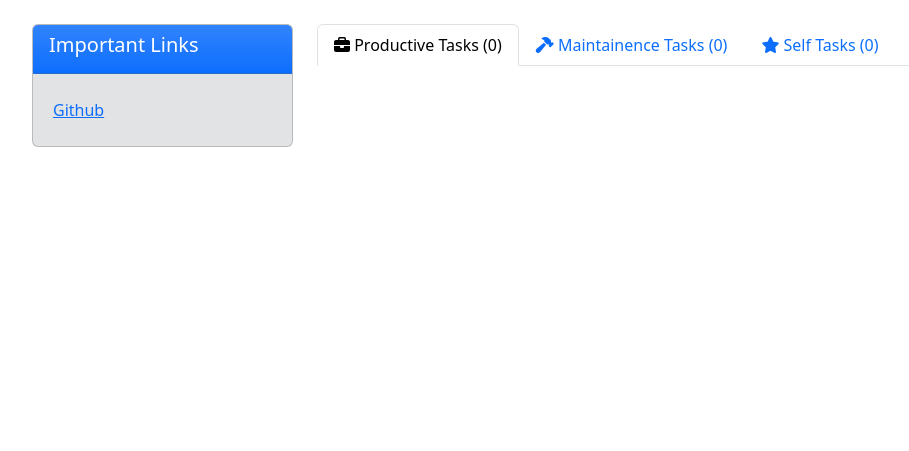
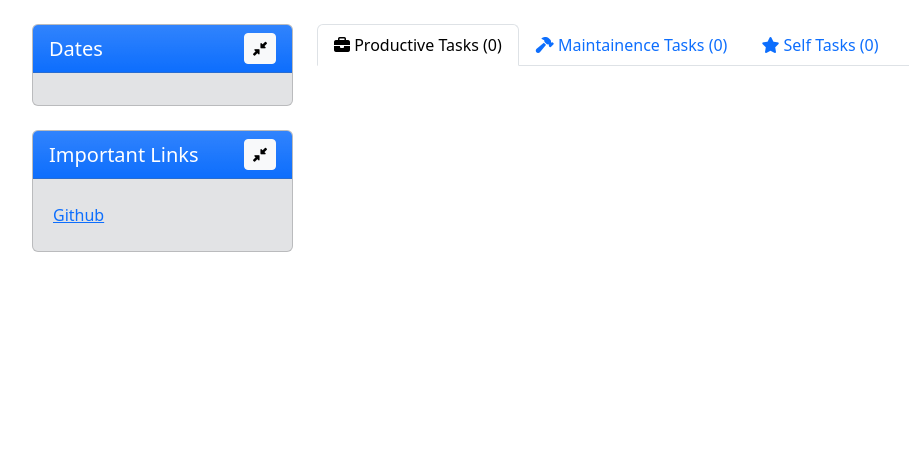
Before and after one commit to amritpandey23/Vidura, a Flask app: page / in a window 1280 px wide. Shown: the part 57-508 px from the top of the page, without its empty margins (50-959 px from the left). Run offline with Flask 3, Linux system fonts and the light colour scheme; data that the repository does not hold is empty.

Commit message:
Update: Fixed too long date cards. (#37)
This is done by fixing the date card area to not go more than 50% of the view height. I've also added collapsible buttons to minimize all the sections on the left hand side of the home page.

```diff
--- a/tracker/static/main.css
+++ b/tracker/static/main.css
@@ -1,15 +1,20 @@
 .status-Blocked {
-    background-color: #ffcaca;
+  background-color: #ffcaca;
 }
 
 .status-Ongoing {
-    background-color: #fffac1;
+  background-color: #fffac1;
 }
 
 .status-Completed {
-    background-color: #bdffca;
+  background-color: #bdffca;
 }
 
 .status-Dropped {
-    background-color: #d7d7d7;
+  background-color: #d7d7d7;
 }
+
+.date-cards-container {
+  max-height: 50vh;
+  overflow-y: scroll;
+}
--- a/tracker/templates/home.html
+++ b/tracker/templates/home.html
@@ -3,49 +3,83 @@
 
 <div class="row my-4">
     <div class="col-3">
+        <!-- Important Dates Section -->
+        <div class="card mb-4 bg-secondary-subtle">
+            <div class="card-header bg-primary bg-gradient d-flex justify-content-between align-items-center">
+                <h5 class="text-white mb-0">Dates</h5>
+                <button class="btn btn-sm btn-light" type="button" data-bs-toggle="collapse"
+                    data-bs-target="#importantDates" data-bs-toggle="tooltip" data-bs-placement="top"
+                    title="Toggle visibility">
+                    <i class="fa-solid fa-down-left-and-up-right-to-center"></i>
+                </button>
+            </div>
+            <div class="collapse show" id="importantDates">
+                <div class="card-body date-cards-container">
                     {% for date in dates %}
                     {% if datetime.date.fromisoformat(date.date) >= datetime.date.today() %}
-        <div class="card mb-4 bg-secondary-subtle text-dark">
-            <div class="card-header bg-success bg-gradient">
-                <h5 class="card-title text-white">[{{ date.release }}] {{ date.title }}</h5>
+                    <div class="card mb-4 text-dark shadow-sm border-1">
+                        <div
+                            class="card-header bg-success bg-gradient d-flex justify-content-between align-items-center">
+                            <p class="card-title text-white mb-0">[{{ date.release }}] {{ date.title }}</p>
+                            <div>
+                                <a href="https://calendar.google.com/calendar/u/0/r/eventedit?dates={{ date.date }}/{{ date.date }}&text={{ date.release }} - {{ date.title }}"
+                                    target="_blank" class="text-white ms-2">
+                                    <i class="fa-brands fa-google"></i>
+                                </a>
+                                <a href="https://outlook.office.com/calendar/action/compose?startdt={{ date.date }}&subject={{ date.release }} - {{ date.title }}"
+                                    target="_blank" class="text-white ms-2">
+                                    <i class="fa-brands fa-microsoft"></i>
+                                </a>
                             </div>
-            <div class="card-body">
-                <div class="row align-items-center">
+                        </div>
+                        <div class="card-body py-1">
+                            <div class="row align-items-center justify-content-between">
                                 <div class="col-auto">
-                        <h5>{{ date.date | date_to_text }}</h5>
+                                    <p class="mb-0">{{ date.date | date_to_text }}</p>
                                 </div>
-                    <div class="col-auto">
-                        <h4 class="display-5" style="margin-bottom: -10px;">
-                            {{ (datetime.date.fromisoformat(date.date) - datetime.date.today()).days }}
-                        </h4>
-                        <small>days remaining</small>
+                                <div class="col-auto text-center">
+                                    <b style="font-family: monospace;" class="mb-0">{{
+                                        (datetime.date.fromisoformat(date.date) - datetime.date.today()).days }}</b><br>
+                                    <small>days left</small>
                                 </div>
                             </div>
                         </div>
                     </div>
                     {% endif %}
                     {% endfor %}
+                </div>
+            </div>
+        </div>
 
+        <!-- Notes Section -->
         {% for note in notes %}
         <div class="card mb-4 bg-secondary-subtle text-dark">
-            <div class="card-header bg-primary bg-gradient">
-                <h5 class="card-title text-white">{{ note.title }}</h5>
+            <div class="card-header bg-primary bg-gradient d-flex justify-content-between align-items-center">
+                <h5 class="card-title text-white mb-0">{{ note.title }}</h5>
+                <button class="btn btn-sm btn-light" type="button" data-bs-toggle="collapse"
+                    data-bs-target="#note{{ loop.index }}" data-bs-toggle="tooltip" data-bs-placement="top"
+                    title="Toggle visibility">
+                    <i class="fa-solid fa-down-left-and-up-right-to-center"></i>
+                </button>
             </div>
+            <div class="collapse show" id="note{{ loop.index }}">
                 <div class="card-body">
                     <div class="row align-items-center">
                         <ul class="list-group list-group-flush">
                             {% for content in note.content %}
-                        <li class="list-group-item bg-secondary-subtle"><a href="{{ content.value }}" target="_blank">{{
-                                content.label}}</a>
+                            <li class="list-group-item bg-secondary-subtle">
+                                <a href="{{ content.value }}" target="_blank">{{ content.label }}</a>
                             </li>
                             {% endfor %}
                         </ul>
                     </div>
                 </div>
             </div>
+        </div>
         {% endfor %}
     </div>
 
+    <!-- Task Section -->
     <div class="col-9">
         <ul class="nav nav-tabs" id="taskTabs" role="tablist">
             {% for value, label, icon_id in RESOURCE_CHOICES %}
```
Lines whose indentation alone changed are shown as unchanged.
